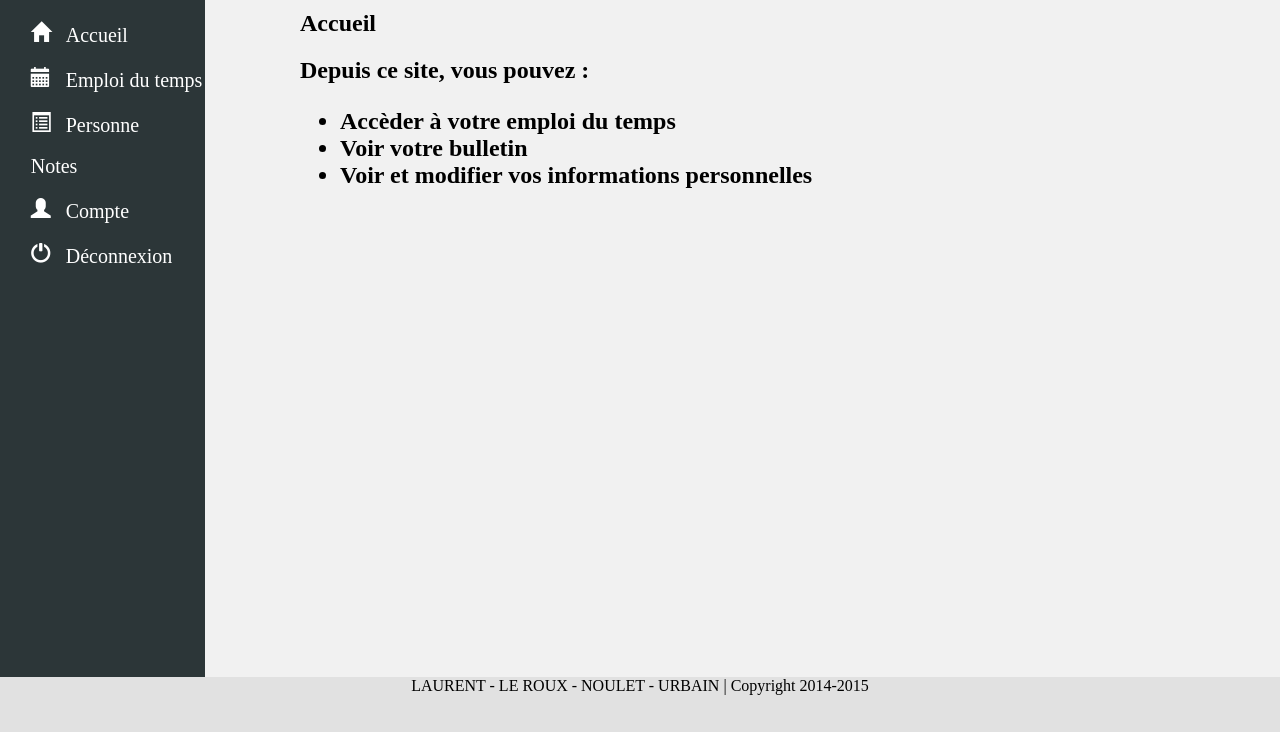
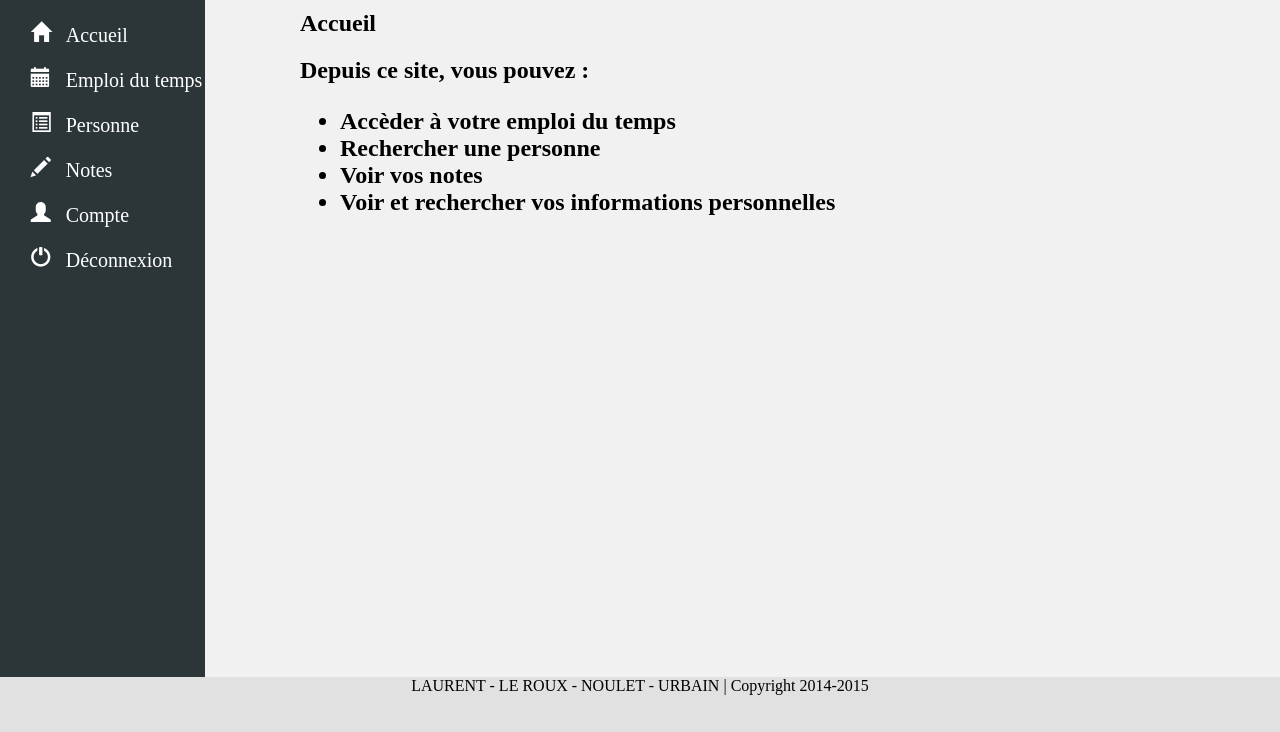
Before and after one commit to SLAM5-MARGO-groupe3-4/site_margo, a PHP site: page /accueil.php in a window 1280 px wide. Shown: the part 70-802 px from the top of the page. Run offline with PHP 8.4, Linux system fonts and the light colour scheme; the visitor is signed in with stand-in values (Sample User, id 1); some web fonts are replaced.

Commit message:
Personnes CSS Accueil

```diff
--- a/site_margo/accueil.php
+++ b/site_margo/accueil.php
@@ -1,6 +1,10 @@
 <?php
 //session_start();
 require_once('include/head.php');
+$niv = $_SESSION['niveauAcces'];
+
+$texteAdmin = "<h2>Depuis ce site, vous pouvez :<ul><li>Accèder à votre emploi du temps</li><li>Rechercher une personne</li><li>Voir vos notes</li><li>Voir et rechercher vos informations personnelles</li></ul></h2>";
+$texteEtu = "<h2>Depuis ce site, vous pouvez :<ul><li>Accèder à votre emploi du temps</li><li>Voir vos notes</li><li>Voir et rechercher vos informations personnelles</li></ul></h2>";
 ?>
 <!DOCTYPE html>
 <html>
@@ -28,7 +32,24 @@ require_once('include/head.php');
         </aside>
         <section>
             <h1>Accueil</h1>
-            <h2>Depuis ce site, vous pouvez :<ul><li>Accèder à votre emploi du temps</li><li>Voir votre bulletin</li><li>Voir et modifier vos informations personnelles</li></ul></h2>
+            <?php
+            switch ($niv) {
+                case 1 : // Admin
+                    echo $texteAdmin;
+                    break;
+                case 2 : // Professeurs
+                    echo $texteAdmin;
+                    break;
+                case 3 : //Techniciens
+                    echo $texteAdminA;
+                    break;
+                case 4 : //Etudiants
+                    echo $texteEtu;
+                    break;
+                default :
+                    echo "Erreur";
+            }
+            ?>
         </section>
         <footer>
             <p>LAURENT - LE ROUX - NOULET - URBAIN | Copyright 2014-2015</p>
--- a/site_margo/css/style.css
+++ b/site_margo/css/style.css
@@ -34,6 +34,12 @@
 .off:before{
     font-family: 'Bootstrap';
     content:"\e017";
+    padding-right: 10px;
+}
+
+.note:before{
+    font-family: 'Bootstrap';
+    content:"\270f";
     padding-right: 10px;
 }
 
--- a/site_margo/include/menu.php
+++ b/site_margo/include/menu.php
@@ -7,7 +7,7 @@ $niv = $_SESSION['niveauAcces'];
 
 $accueil = '<div class="menu"><a href="accueil.php" class="home"> Accueil </a></br>';
 $edt = '<a href="emploiDuTemps.php" class="calendar"> Emploi du temps </a></br>';
-$note = '<a href="note.php" > Notes </a></br>';
+$note = '<a href="note.php" class="note"> Notes </a></br>';
 $pers = '<a href="afficherPersonne.php" class="list"> Personne </a></br>';
 $compte = '<a href="compte.php" class="user"> Compte </a></br>';
 $deco = '<a href="include/deconnexion.php" class="off"> Déconnexion </a></br></div>';
```
